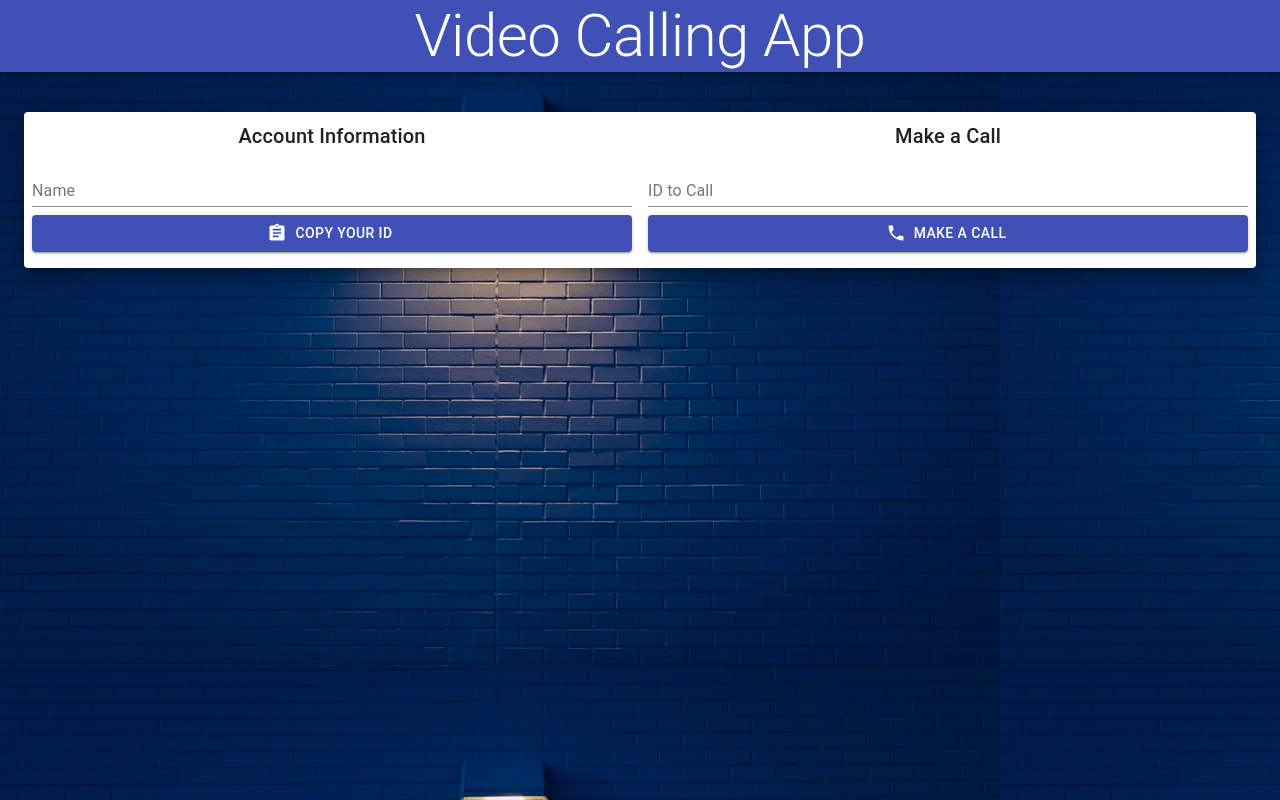
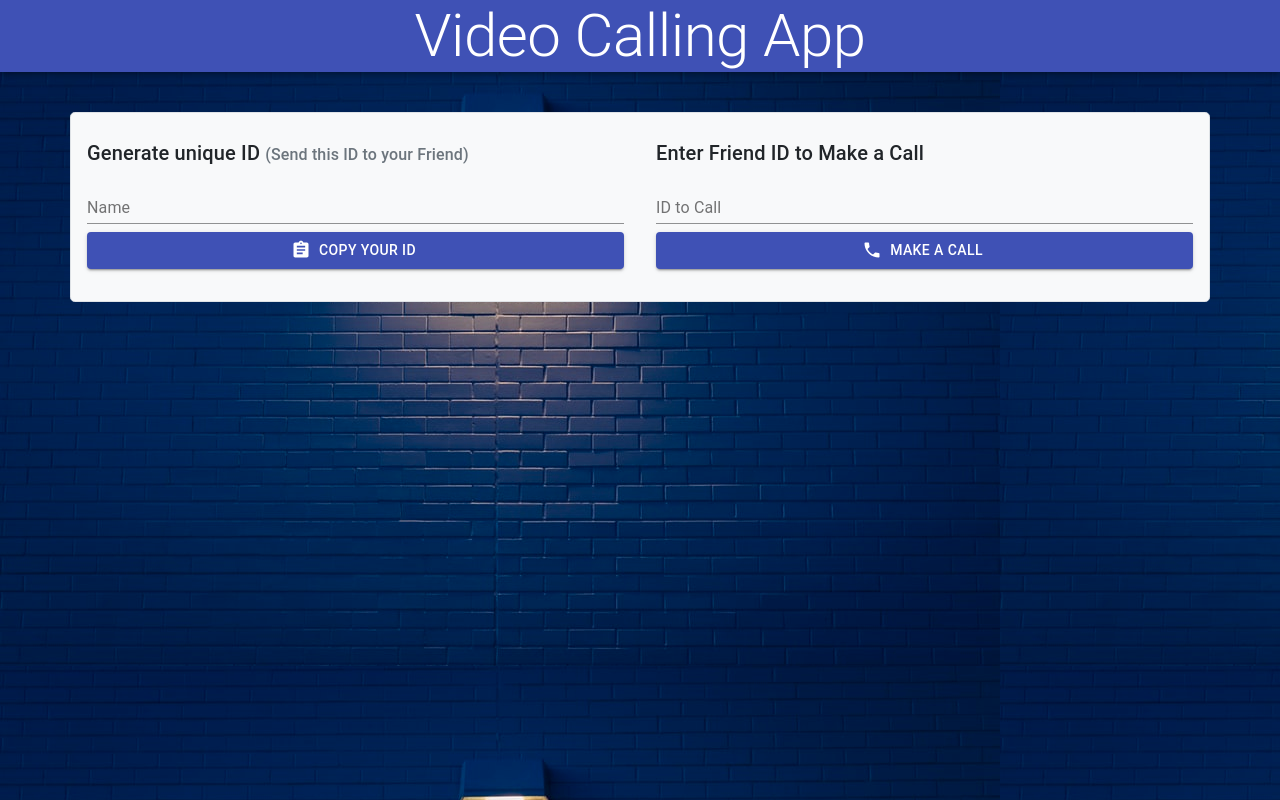
Before and after one commit to kamal000singh/video-calling-app, a React (Create React App) app: page / in a window 1280 px wide. Built offline with nearby package versions, Linux system fonts and the light colour scheme; no server answers.

Commit message:
21-02-22 add audio features

```diff
--- a/package.json
+++ b/package.json
@@ -8,6 +8,7 @@
     "@testing-library/jest-dom": "^5.16.2",
     "@testing-library/react": "^12.1.3",
     "@testing-library/user-event": "^13.5.0",
+    "howler": "^2.2.3",
     "react": "^17.0.2",
     "react-copy-to-clipboard": "^5.0.4",
     "react-dom": "^17.0.2",
--- a/src/App.js
+++ b/src/App.js
@@ -1,5 +1,4 @@
 import { Typography, AppBar } from '@material-ui/core'
-import Notifications from './components/Notifications';
 import Options from './components/Options';
 import VideoPlayer from './components/VideoPlayer';
 
@@ -10,9 +9,7 @@ function App() {
         <Typography variant='h2' align='center'>Video Calling App</Typography>
       </AppBar>
       <VideoPlayer />
-      <Options>
-        <Notifications />
-      </Options>
+      <Options />
     </div>
   );
 }
--- a/src/components/Notifications.jsx
+++ b/src/components/Notifications.jsx
@@ -2,18 +2,33 @@ import { Button } from '@material-ui/core';
 import { AddIcCall, Close } from '@material-ui/icons';
 import React, { useContext } from 'react'
 import { SocketContext } from '../contextAPI/SocketContext';
+import ring from '../audio/ring.mp3';
 
 const Notifications = () => {
   const { answerCall, call, callAccepted, rejectCall } = useContext(SocketContext);
-
+  let ringtone = new Audio(ring);
+  let setRing;
+  if (call.isReceivedCall && !callAccepted) {
+    setRing = setInterval(() => {
+      ringtone.play();
+    }, 1500);
+  }
+  const handleCall = () => {
+    answerCall();
+    clearInterval(setRing);
+  }
   return (
     <>
-      {call.isReceivedCall && !callAccepted && (<div className="d-flex justify-content-evenly p-2">
-        <h3>{call.name} is calling...</h3>
-        <Button variant="contained" color="primary" onClick={answerCall} startIcon={<AddIcCall />} >Accept</Button><Button variant='contained' color='secondary' startIcon={<Close />} onClick={rejectCall} >Reject</Button>
-      </div>)}
+      {call.isReceivedCall && !callAccepted &&
+        (<div className="callReceive text-light border rounded-3">
+          <h3>{call.name} is calling...</h3>
+          <div className="">
+            <Button variant="contained" className="m-2" color="primary" onClick={handleCall} startIcon={<AddIcCall />} >Accept</Button><Button variant='contained' color='secondary' className="m-2" startIcon={<Close />} onClick={rejectCall} >Reject</Button>
+          </div>
+
+        </div>)
+      }
     </>
   )
 }
-
-export default Notifications
+export default Notifications;
--- a/src/components/Options.jsx
+++ b/src/components/Options.jsx
@@ -1,38 +1,40 @@
-import { Button, Container, Grid, Paper, TextField, Typography } from '@material-ui/core';
+import { Button, Container, TextField, Typography } from '@material-ui/core';
 import { Assignment, Phone, PhoneDisabled } from '@material-ui/icons';
 import React, { useContext, useState } from 'react';
 import { CopyToClipboard } from 'react-copy-to-clipboard';
-import { SocketContext } from '../contextAPI/SocketContext'
+import { SocketContext } from '../contextAPI/SocketContext';
+import Notifications from './Notifications';
 
-const Options = ({ children }) => {
+const Options = () => {
     const { me, callAccepted, callEnded, callUser, setName, leaveCall, name } = useContext(SocketContext);
     const [idToCall, setIdToCall] = useState('');
     return (
         <>
             <Container>
-                <Paper className="my-3 justify-content-center" elevation={10} >
+                <Notifications />
+                <div className="my-3 border rounded-3 bg-light container justify-content-center" >
                     <form noValidate autoComplete='off'>
-                        <Grid container >
-                            <Grid className='p-2' item spacing={2} xs={12} md={6}>
-                                <Typography gutterBottom variant='h6'>Account Information</Typography>
+                        <div className="row" >
+                            <div className='p-3 my-2 col-sm-12 col-md-6 text-start'>
+                                <Typography gutterBottom variant='h6'>Generate unique ID <span className='fs-6 text-muted'>(Send this ID to your Friend)</span></Typography>
                                 <TextField label='Name' fullWidth value={name} onChange={(e) => { setName(e.target.value) }} />
                                 <CopyToClipboard text={me}>
                                     <Button className='my-2' variant='contained' color='primary' fullWidth startIcon={<Assignment fontSize='large' />}>Copy your ID </Button>
                                 </CopyToClipboard>
-                            </Grid>
-                            <Grid className='p-2' item spacing={2} xs={12} md={6}>
-                                <Typography gutterBottom variant='h6'>Make a Call</Typography>
+                            </div>
+                            <div className='p-3 my-2 col-sm-12 col-md-6 text-start'>
+                                <Typography gutterBottom variant='h6'>Enter Friend ID to Make a Call</Typography>
                                 <TextField label='ID to Call' fullWidth value={idToCall} onChange={(e) => { setIdToCall(e.target.value) }} />
                                 {callAccepted && !callEnded ?
                                     <Button className='my-2' variant='contained' color='secondary' fullWidth startIcon={<PhoneDisabled fontSize='large' />} onClick={leaveCall} >Hang Up</Button>
                                     : <Button className='my-2' variant='contained' color='primary' fullWidth startIcon={<Phone fontSize='large' />} onClick={() => callUser(idToCall)} >Make a Call</Button>
                                 }
-                            </Grid>
-                        </Grid>
+                            </div>
+                        </div>
                     </form>
-                    {children}
-                </Paper>
+                </div>
             </Container>
+
         </>
     )
 }
--- a/src/components/VideoPlayer.jsx
+++ b/src/components/VideoPlayer.jsx
@@ -7,18 +7,18 @@ const VideoPlayer = () => {
     const { name, callAccepted, callEnded, stream, call, myVideo, userVideo } = useContext(SocketContext);
 
     return (
-        <div className="mt-4">
-            <div className={`row justify-content-center`}>
-                {stream && <div className={`col col-md-5 m-1 bg-light border rounded-3`}>
-                    <Grid item xs={12} md={12}>
-                        <Typography variant="h5" className="text-start px-1" gutterBottom >{name || 'Name'}</Typography>
-                        <video style={{ width: '100%', height: '100%' }} playsInline muted ref={myVideo} autoPlay />
+        <div className="container mt-4">
+            <div className={`row justify-content-center `}>
+                {stream && <div className={`col-12 col-md-6 p-2`}>
+                    <Grid className='border rounded-3 bg-light' item xs={12} md={12}>
+                        <Typography variant="h5" className="text-start px-2" gutterBottom >{name || 'Name'}</Typography>
+                        <video style={{ width: '100%', height: '100%', padding: '5px' }} playsInline muted ref={myVideo} autoPlay />
                     </Grid>
                 </div>}
-                {callAccepted && !callEnded && <div className={`col col-md-5  m-1 bg-light border rounded-3`}>
-                    <Grid item xs={12} md={12}>
-                        <Typography variant="h5" className="text-start px-1" gutterBottom >{call.name || 'Name'}</Typography>
-                        <video style={{ width: '100%', height: '100%' }} playsInline muted ref={userVideo} autoPlay />
+                {callAccepted && !callEnded && <div className={`col-12 col-md-6 p-2`}>
+                    <Grid className='border rounded-3 bg-light' item xs={12} md={12}>
+                        <Typography variant="h5" className="text-start px-2" gutterBottom >{call.name || 'Name'}</Typography>
+                        <video style={{ width: '100%', height: '100%', padding: '5px' }} playsInline muted ref={userVideo} autoPlay />
                     </Grid>
                 </div>}
 
--- a/src/index.css
+++ b/src/index.css
@@ -2,3 +2,14 @@ body{
     background-image: url("./images/bg-image.jpg");
 
 }
+.callReceive{
+    width: 60%;
+    height: auto;
+    background-color: rgb(46, 81, 146);
+    position: fixed;
+    top: 25%;
+    left: 20%;
+    right: 20%;
+    padding: 25px;
+    z-index: 2;
+}
```
Also changed, not shown: 2 other files (tests, documents, lock files or other folders).
